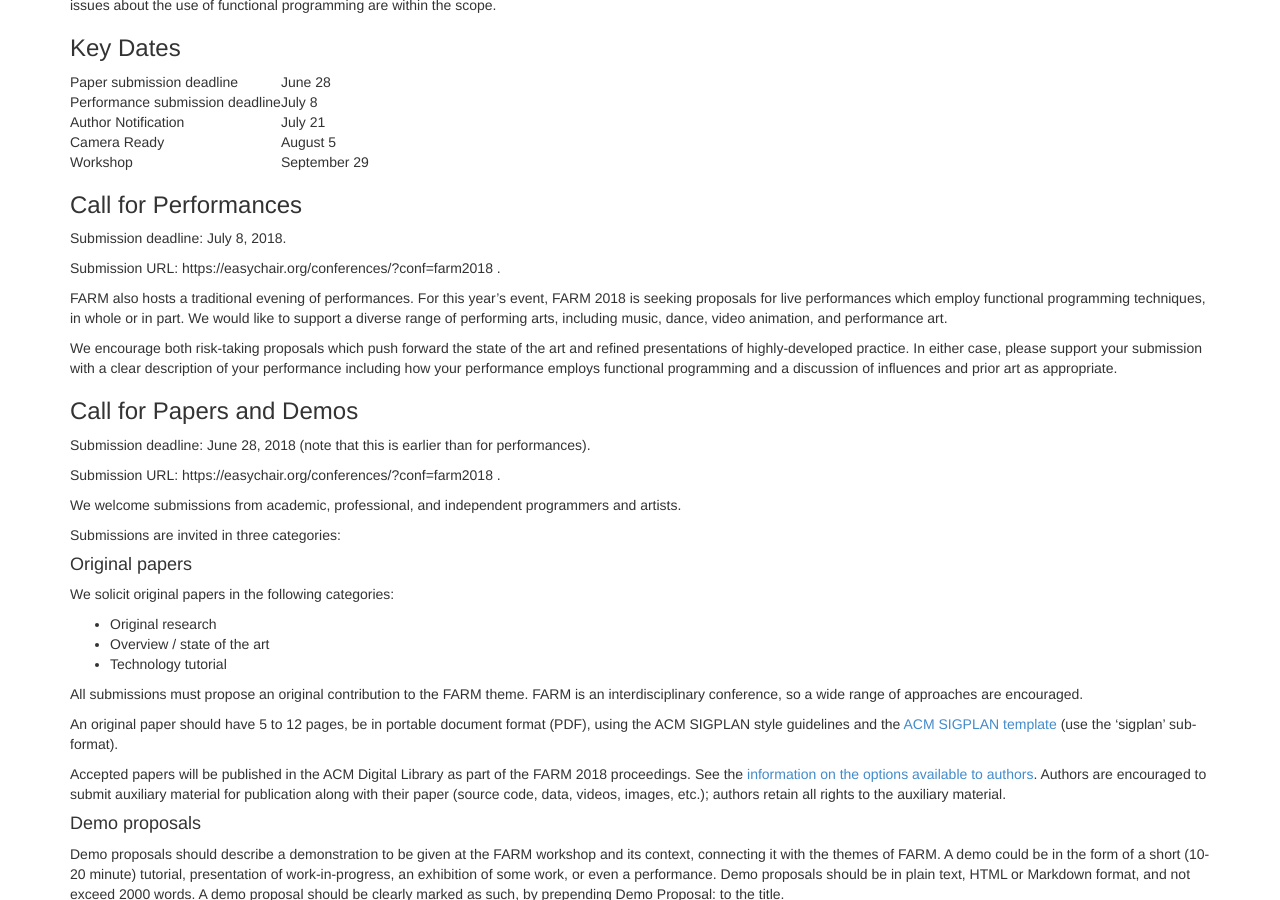
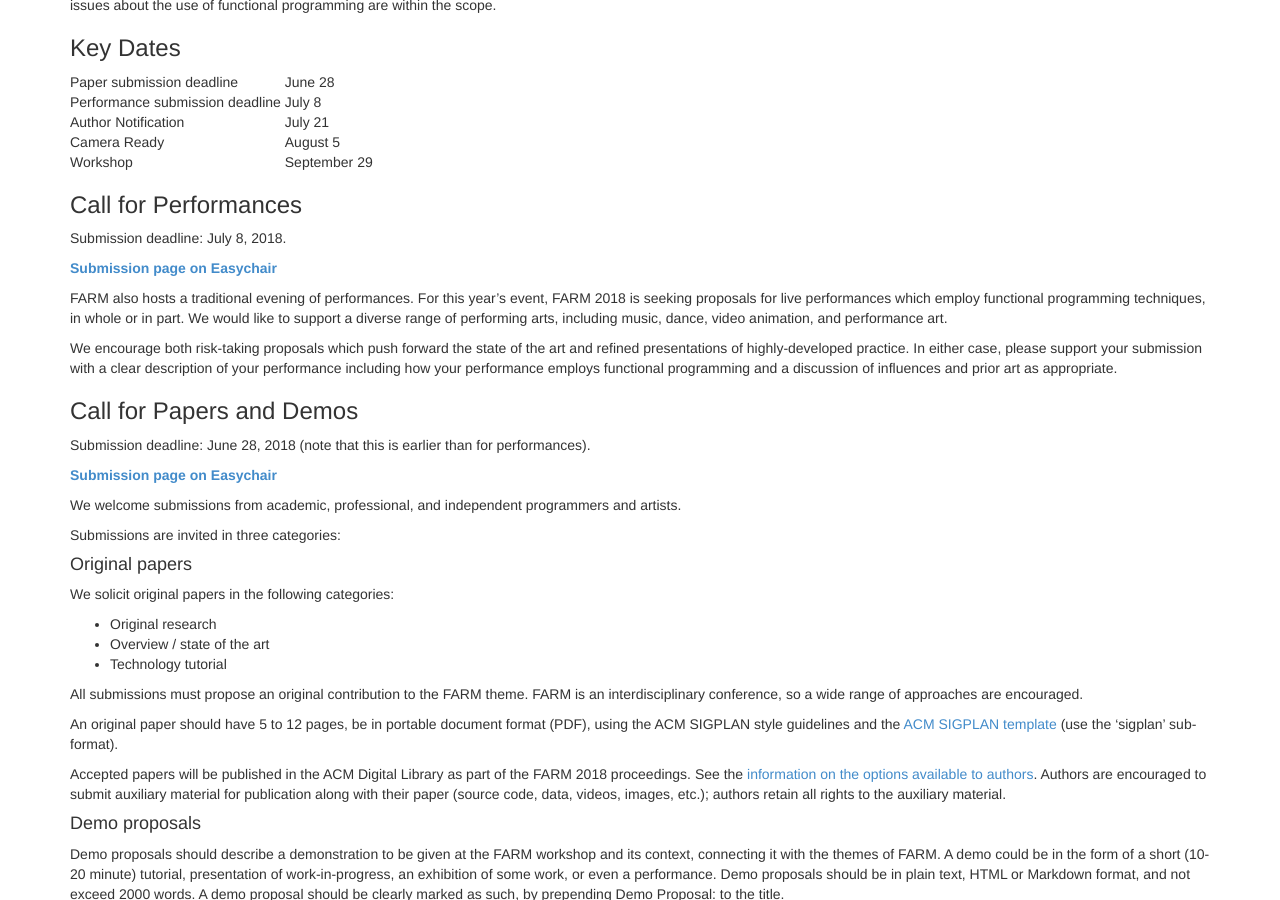
Before and after one commit to functional-art/functional-art.github.com, a Jekyll site: the page built from 2018/index.md, in a window 1280 px wide and 900 px high, scrolled down 469 px. Built offline with Jekyll 4.4.1, drawn with Linux system fonts in a browser that asks for light colours; nearby versions of some CDN libraries.

Commit message:
update formatting

```diff
--- a/2018/index.md
+++ b/2018/index.md
@@ -39,17 +39,17 @@ within the scope.
 
 ### Key Dates
 
-| Paper submission deadline | June 28 |
-| Performance submission deadline | July 8 |
-| Author Notification | July 21|
-| Camera Ready | August 5 |
-| Workshop | September 29 |
+| Paper submission deadline || June 28 |
+| Performance submission deadline || July 8 |
+| Author Notification || July 21|
+| Camera Ready || August 5 |
+| Workshop || September 29 |
 
 ### Call for Performances
 
 Submission deadline: July 8, 2018.
 
-Submission URL: https://easychair.org/conferences/?conf=farm2018 .
+[**Submission page on Easychair**](https://easychair.org/conferences/?conf=farm2018)
 
 FARM also hosts a traditional evening of performances. For this year’s
 event, FARM 2018 is seeking proposals for live performances which
@@ -69,7 +69,7 @@ appropriate.
 Submission deadline: June 28, 2018 (note that this is earlier than for
 performances).
 
-Submission URL: https://easychair.org/conferences/?conf=farm2018 .
+[**Submission page on Easychair**](https://easychair.org/conferences/?conf=farm2018)
 
 We welcome submissions from academic, professional, and independent
 programmers and artists.
```
